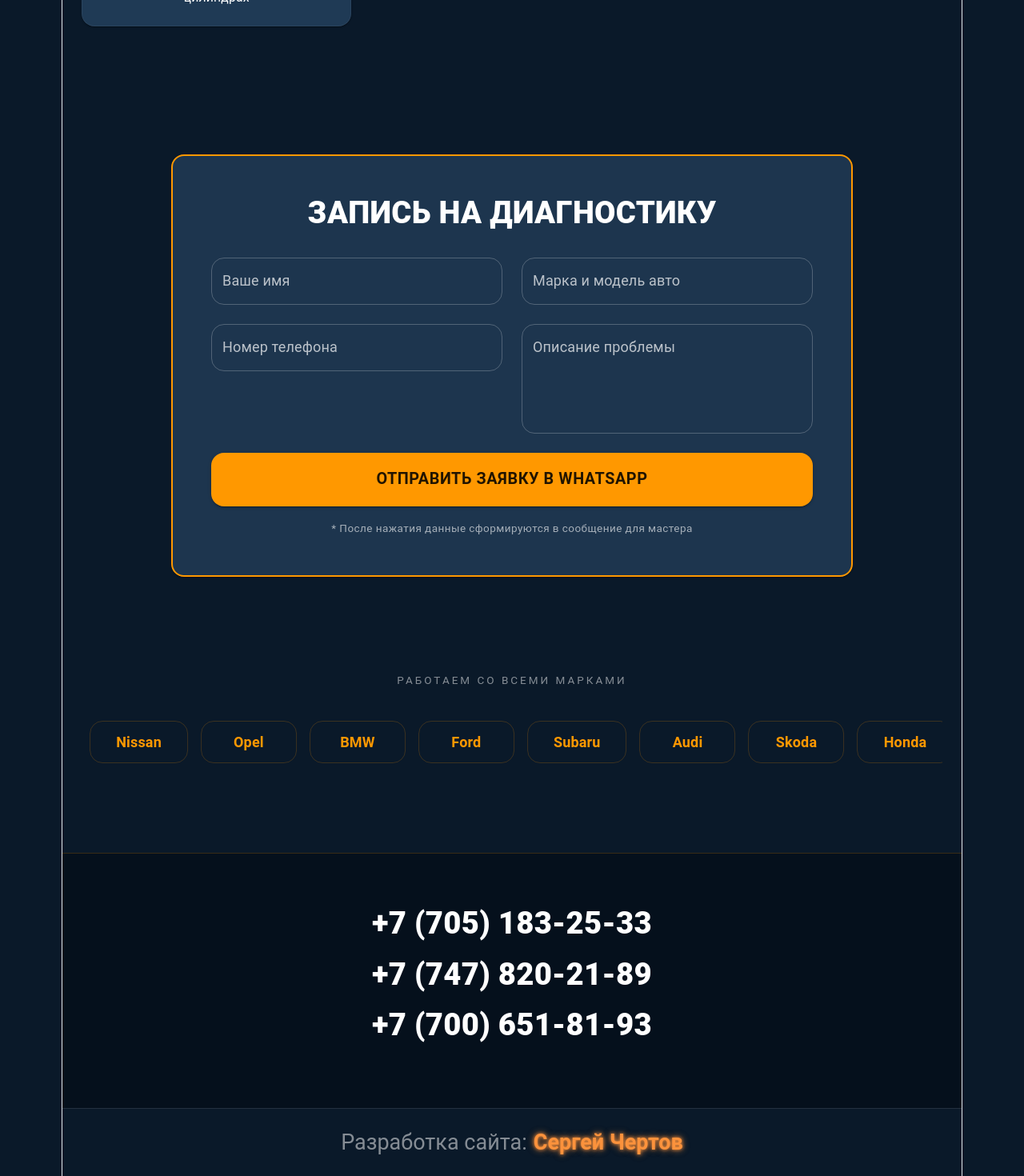
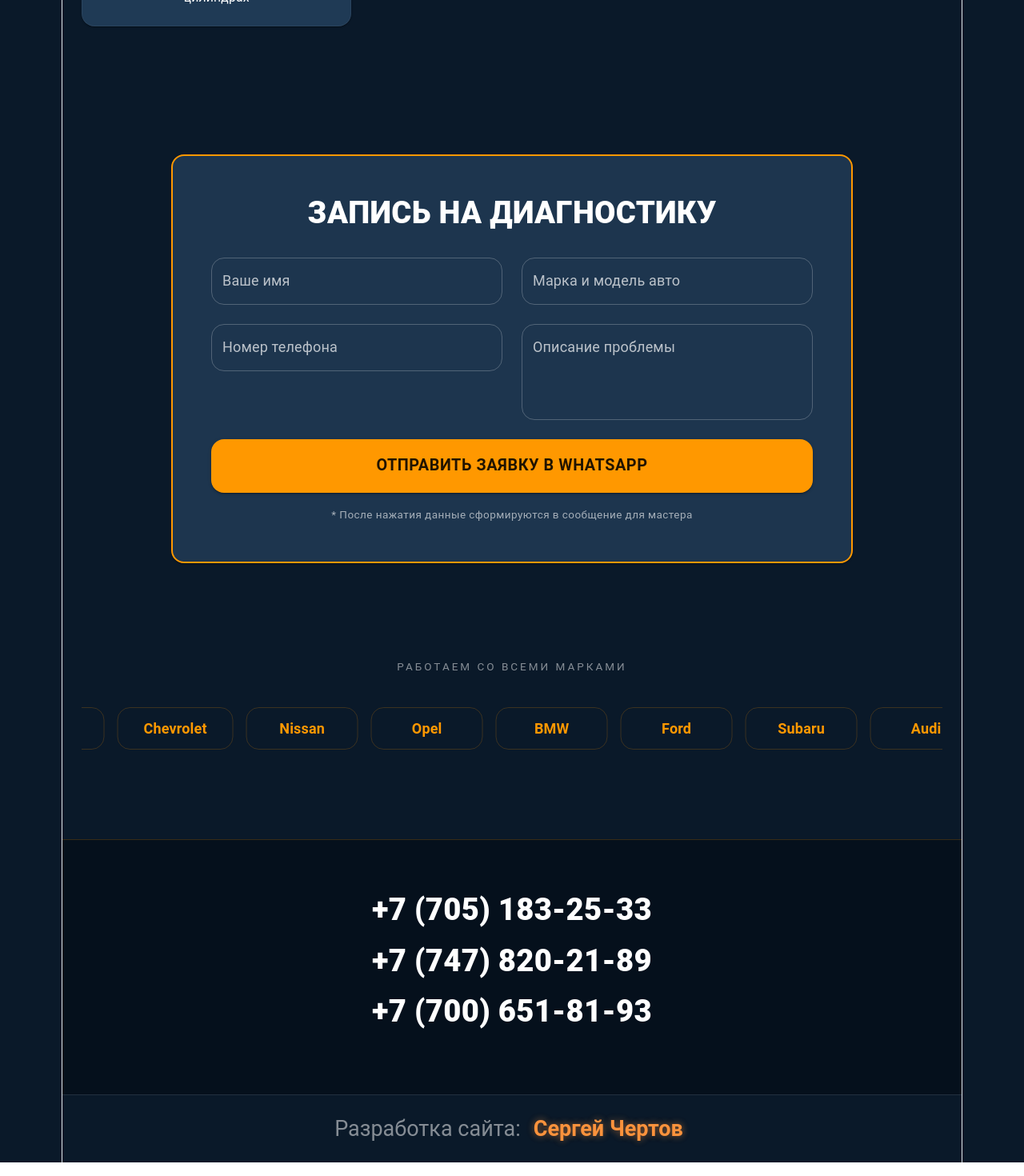
Before and after one commit to SergeiVCH/auto-diag-pro, a React (Vite) app: page / in a window 1280 px wide. Shown: the part 3341-4811 px from the top of the page at 80% size. Built offline with nearby package versions, Linux system fonts and the light colour scheme.

Commit message:
сделал изменения по проекту

```diff
--- a/src/App.tsx
+++ b/src/App.tsx
@@ -250,10 +250,9 @@ export const App = () => {
           },
           MuiCssBaseline: {
             styleOverrides: `
-        @keyframes marquee {
+       @keyframes marquee {
           0% { transform: translateX(0); }
           100% { transform: translateX(-50%); }
-        }
       `,
           },
         },
@@ -455,6 +454,8 @@ export const App = () => {
                       fullWidth
                       label='Номер телефона'
                       name='phone'
+                      type='tel'
+                      inputProps={{inputMode: 'tel'}}
                       variant='outlined'
                       placeholder='+7 (___) ___-__-__'
                       onChange={handleInputChange}
@@ -463,14 +464,21 @@ export const App = () => {
                   <Grid size={{xs: 12, sm: 6}}>
                     <TextField
                       fullWidth
-                      multiline // Включает многострочность
-                      rows={4} // Устанавливает высоту (количество строк)
+                      multiline
                       label='Описание проблемы'
-                      name='service' // Можно оставить или заменить на 'description'
+                      name='service'
                       value={booking.service}
                       onChange={handleInputChange}
                       placeholder='Например: горит ошибка ABS, машина не заводится'
                       variant='outlined'
+                      // Используем minRows и maxRows для гибкости или просто rows через sx
+                      minRows={2}
+                      sx={{
+                        '& .MuiInputBase-root': {
+                          // На мобилках (xs) будет одна высота, на sm и выше — другая
+                          minHeight: {xs: '80px', sm: '120px'},
+                        },
+                      }}
                     />
                   </Grid>
                   <Grid size={{xs: 12}}>
@@ -517,10 +525,9 @@ export const App = () => {
               sx={{
                 display: 'flex',
                 width: 'max-content',
-                animation: 'marquee 30s linear infinite', // Скорость движения
-                '&:hover': {animationPlayState: 'paused'}, // Остановка при наведении
+                animation: 'marquee 40s linear infinite',
+                '&:hover': {animationPlayState: 'paused'},
               }}>
-              {/* Дублируем массив дважды для плавного перехода */}
               {[...CAR_BRANDS, ...CAR_BRANDS].map((brand, i) => (
                 <Box key={i} sx={{px: 1}}>
                   <Paper
@@ -528,7 +535,7 @@ export const App = () => {
                     sx={{
                       py: 1.5,
                       px: 4,
-                      minWidth: 120,
+                      minWidth: 140,
                       textAlign: 'center',
                       bgcolor: 'transparent',
                       borderColor: 'rgba(255,152,0,0.2)',
@@ -597,33 +604,23 @@ export const App = () => {
               href='https://sergei-dev.netlify.app'
               target='_blank'
               sx={{
-                color: '#fb923c', // твой акцентный оранжевый
-
-                // ПОЛНОСТЬЮ УБИРАЕМ ПОДЧЕРКИВАНИЕ ДЛЯ ВСЕХ СОСТОЯНИЙ
+                color: '#fb923c',
                 textDecoration: 'none',
-
                 fontWeight: 'bold',
                 transition: 'all 0.3s ease-in-out',
-
-                // СДЕРЖАННОЕ СВЕЧЕНИЕ (Letters четкие)
-                // Всего три тонких слоя, чтобы letters были четкими
+                display: 'inline-block', // Важно для корректного свечения
+                px: 1, // Небольшой отступ по бокам, чтобы свечение не обрезалось
                 textShadow: `
-        0 0 4px #fb923c,     /* Тонкий контур */
-        0 0 8px rgba(251, 146, 60, 0.5), /* Мягкое рассеивание */
-        0 0 12px rgba(251, 146, 60, 0.3)  /* Едва заметный внешний ореол */
+      0 0 8px rgba(251, 146, 60, 0.4),
+      0 0 12px rgba(251, 146, 60, 0.2)
+    `,
+                '&:hover': {
+                  textDecoration: 'none',
+                  textShadow: `
+        0 0 5px #fff,
+        0 0 10px #fb923c,
+        0 0 20px #fb923c
       `,
-
-                '&:hover': {
-                  // Повторяем здесь, чтобы MUI не вернул подчеркивание
-                  textDecoration: 'none',
-
-                  // При наведении делаем чуть-чуть ярче и четче ("раскаленная нить")
-                  textShadow: `
-          0 0 4px #fff,       /* Белый контур в центре */
-          0 0 8px #fb923c,    /* Мягкий оранжевый */
-          0 0 12px #fb923c,   /* Оранжевый */
-          0 0 16px rgba(251, 146, 60, 0.5) /* Внешний ореол */
-        `,
                 },
               }}>
               Сергей Чертов
@@ -653,7 +650,7 @@ export const App = () => {
         </Fab> */}
 
         <SpeedDial
-          ariaLabel='Contact SpeedDial'
+          ariaLabel='Contact'
           sx={{
             position: 'fixed',
             bottom: 24,
@@ -662,29 +659,25 @@ export const App = () => {
             '& .MuiSpeedDial-fab': {
               bgcolor: '#fb923c',
               '&:hover': {bgcolor: '#f97316'},
-              boxShadow: '0 0 15px rgba(251, 146, 60, 0.5)',
             },
           }}
           icon={<SpeedDialIcon icon={<PhoneIcon />} />}
           direction='up'>
-          {/* Номер с WhatsApp */}
           <SpeedDialAction
-            icon={<WhatsAppIcon sx={{color: '#25D366'}} />} // Фирменный зеленый
-            tooltipTitle='WhatsApp: +7 705 183 25 33'
+            icon={<WhatsAppIcon sx={{color: '#25D366'}} />}
+            tooltipTitle='WhatsApp'
             tooltipOpen
             onClick={() => window.open('https://wa.me/77051832533', '_blank')}
           />
-
-          {/* Остальные номера только для звонков */}
           <SpeedDialAction
             icon={<PhoneIcon sx={{color: '#fb923c'}} />}
-            tooltipTitle='Звонок: +7 747 820 21 89'
+            tooltipTitle='+7 747 820 21 89'
             tooltipOpen
             onClick={() => window.open('tel:+77478202189')}
           />
           <SpeedDialAction
             icon={<PhoneIcon sx={{color: '#fb923c'}} />}
-            tooltipTitle='Звонок: +7 700 651 81 93'
+            tooltipTitle='+7 700 651 81 93'
             tooltipOpen
             onClick={() => window.open('tel:+77006518193')}
           />
```
